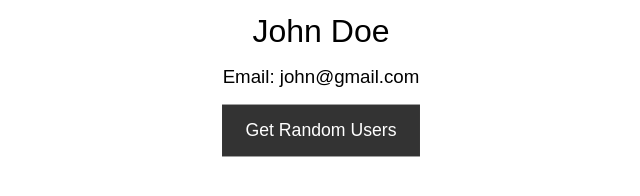
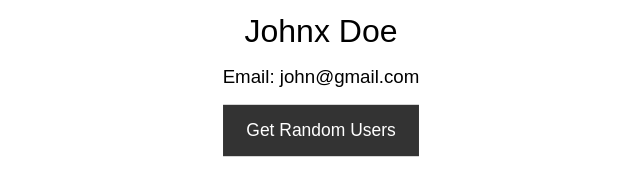
Before and after one commit to Phong-3112/VueJS---Random-User-Gen, a plain HTML site: page index.html in a window 1280 px wide. In both pictures the pointer is over the button "Get Random Users". Shown: the part 478-674 px from the top of the page, without its empty margins (319-959 px from the left). Drawn offline with nearby package versions, Linux system fonts and the light colour scheme.

Commit message:
2nd commit

```diff
--- a/app.js
+++ b/app.js
@@ -1,7 +1,7 @@
 const app = Vue.createApp({
     data() {
         return {
-          firstName: 'John',
+          firstName: 'Johnx',
           lastName: 'Doe',
           email: 'john@gmail.com',
           gender: 'male',
--- a/style.css
+++ b/style.css
@@ -58,5 +58,5 @@
   }
 
   button:hover {
-    transform: scale(0.98);
+    transform: scale(0.97);
   }
```
Also changed, not shown: index.html (+1 -1 lines).
